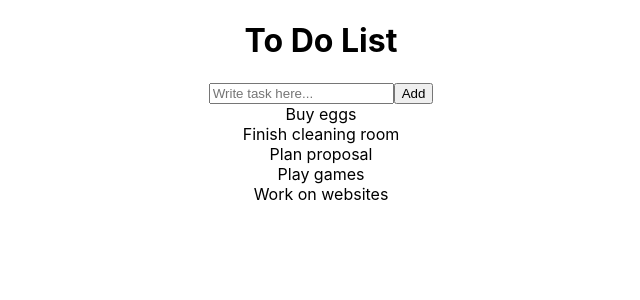
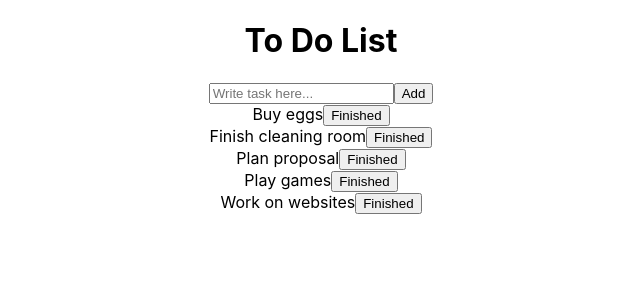
Before and after one commit to sticktyiss/unit1-todo, a React (Create React App) app: page / in a window 1280 px wide. Shown: the top 300 px of the page, without its empty margins (319-959 px from the left). Built offline with nearby package versions, Linux system fonts and the light colour scheme.

Commit message:
Added remove button

```diff
--- a/src/App.jsx
+++ b/src/App.jsx
@@ -11,29 +11,39 @@ function App() {
     "Play games",
     "Work on websites",
   ]);
+  const [inputVal, setInputVal] = useState("");
 
   const submitHandler = (e) => {
     e.preventDefault();
+    setItemList([...itemList, inputVal]);
     setInputVal("");
-  }
-  const [inputVal, setInputVal] = useState("");
+  };
+
+  const removeItemFromList = (index) => {
+    itemList.splice(index, 1);
+    setItemList([...itemList]);
+  };
 
   return (
     <div className="App">
       <h1>To Do List</h1>
 
-      <form onSubmit={submitHandler}>
+      <form onSubmit={(e) => submitHandler(e)}>
         <input
           placeholder="Write task here..."
+          value={inputVal}
           onChange={(e) => setInputVal(e.target.value)}
         />
-        <button onClick={() => setItemList([...itemList, inputVal])}>
-          Add
-        </button>
+        <button>Add</button>
       </form>
-      {itemList.map((task, index) => {
-        return <ListItem item={task} key={index} />;
-      })}
+      {itemList.map((task, index) => (
+        <ListItem
+          item={task}
+          key={index}
+          index={index}
+          removeItemFromList={removeItemFromList}
+        />
+      ))}
     </div>
   );
 }
--- a/src/ListItem.jsx
+++ b/src/ListItem.jsx
@@ -1,11 +1,12 @@
-
-
 const ListItem = (props) => {
-  return(
+  return (
     <div>
       {props.item}
+      <button onClick={() => props.removeItemFromList(props.index)}>
+        Finished
+      </button>
     </div>
-  )
-}
+  );
+};
 
-export default ListItem
+export default ListItem;
```
